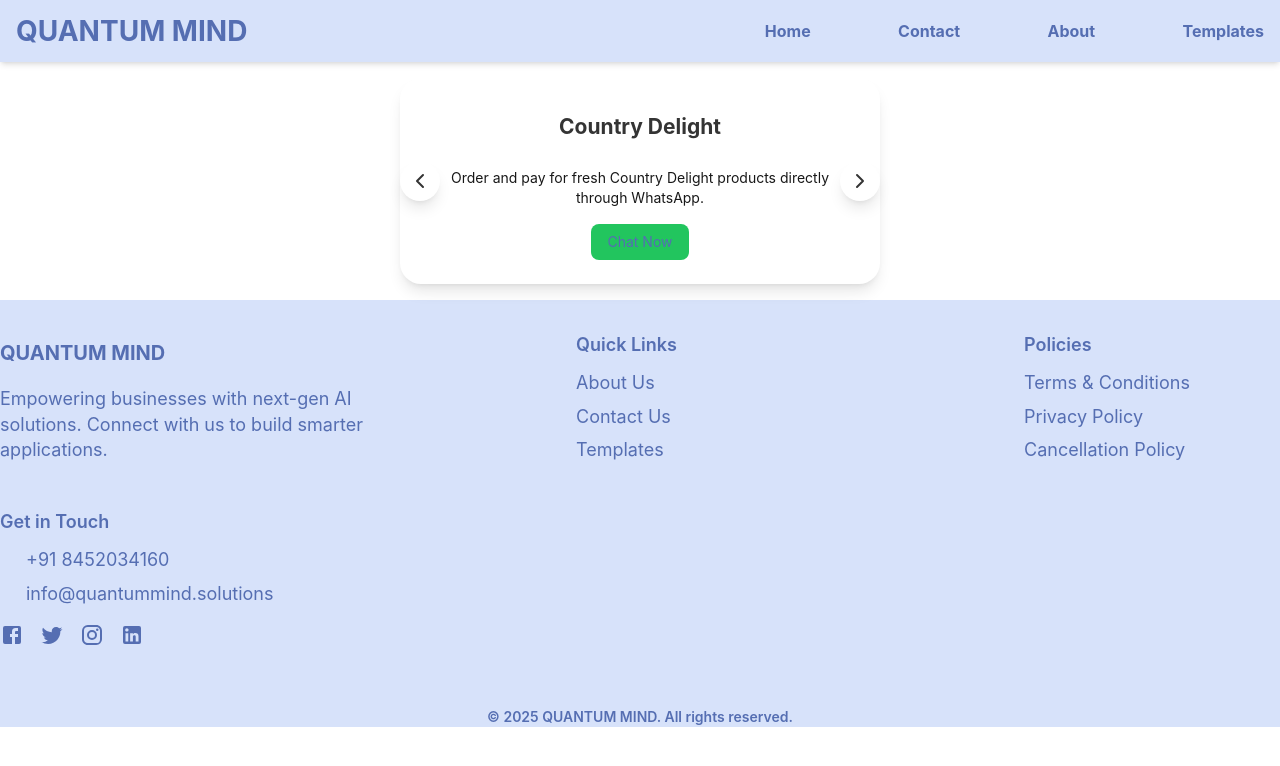
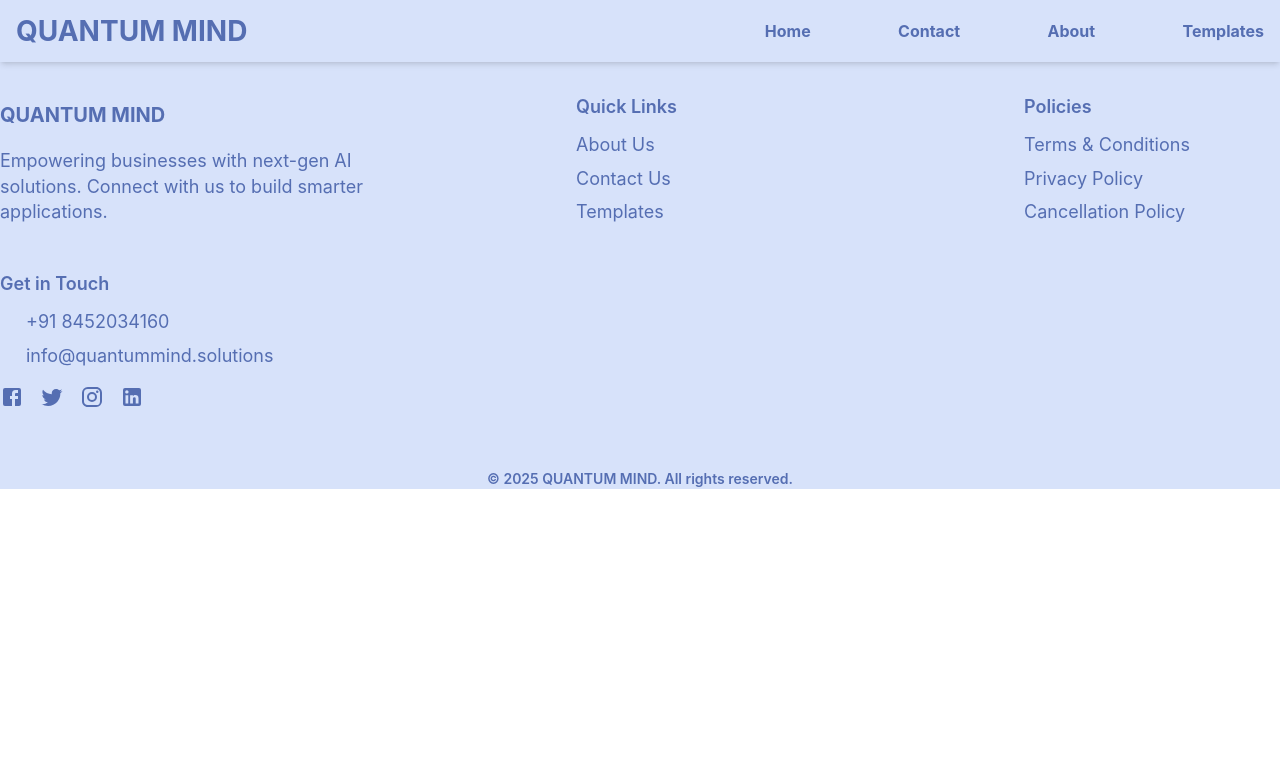
Before and after one commit to QuantumMind07/quantummind-website, a Next.js app in the folder frontend/: page /Templates in a window 1280 px wide. Shown: the top 766 px of the page. Built offline with nearby package versions, Linux system fonts and the light colour scheme; some icons are missing.

Commit message:
Templates Development

```diff
--- a/frontend/src/app/Templates/main.js
+++ b/frontend/src/app/Templates/main.js
@@ -1,62 +1,75 @@
-"use client";
-import React, { useEffect, useState } from "react";
-import { motion, AnimatePresence } from "framer-motion";
-import { ChevronLeft, ChevronRight } from "lucide-react";
+// "use client";
+// import React, { useEffect, useState } from "react";
+// import { motion, AnimatePresence } from "framer-motion";
+// import { ChevronLeft, ChevronRight } from "lucide-react";
 
-const bots = [
-    { name: "Axis Bank", link: "https://api.whatsapp.com/send/?phone=917036165000&text=Hi", description: "Access your Axis Bank account to check balances, open instant FDs, apply for loans, and more." },
-    { name: "Country Delight", link: "https://api.whatsapp.com/send/?phone=919107845105&text=Hi", description: "Order and pay for fresh Country Delight products directly through WhatsApp." },
-    { name: "Pristyn Care", link: "https://api.whatsapp.com/send/?phone=917428091471&text=Hi", description: "Easily book medical appointments with Pristyn Care for your health needs." },
-    { name: "Maggi Arabia", link: "https://api.whatsapp.com/send/?phone=971501889896&text=Hi", description: "Discover and learn delicious recipes from Maggi Arabia right on WhatsApp." },
-    { name: "Emaar Entertainment", link: "https://api.whatsapp.com/send/?phone=971800368378246&text=Hi", description: "Book tickets for shows and events at Emaar Entertainment directly through WhatsApp." },
-];
+// const bots = [
+//     { name: "Axis Bank", link: "https://api.whatsapp.com/send/?phone=917036165000&text=Hi", description: "Access your Axis Bank account to check balances, open instant FDs, apply for loans, and more." },
+//     { name: "Country Delight", link: "https://api.whatsapp.com/send/?phone=919107845105&text=Hi", description: "Order and pay for fresh Country Delight products directly through WhatsApp." },
+//     { name: "Pristyn Care", link: "https://api.whatsapp.com/send/?phone=917428091471&text=Hi", description: "Easily book medical appointments with Pristyn Care for your health needs." },
+//     { name: "Maggi Arabia", link: "https://api.whatsapp.com/send/?phone=971501889896&text=Hi", description: "Discover and learn delicious recipes from Maggi Arabia right on WhatsApp." },
+//     { name: "Emaar Entertainment", link: "https://api.whatsapp.com/send/?phone=971800368378246&text=Hi", description: "Book tickets for shows and events at Emaar Entertainment directly through WhatsApp." },
+// ];
 
-export function Carousel() {
-  const [index, setIndex] = useState(0);
+// export function Carousel() {
+//   const [index, setIndex] = useState(0);
 
-  const nextSlide = () => setIndex((prev) => (prev + 1) % bots.length);
-  const prevSlide = () => setIndex((prev) => (prev - 1 + bots.length) % bots.length);
+//   const nextSlide = () => setIndex((prev) => (prev + 1) % bots.length);
+//   const prevSlide = () => setIndex((prev) => (prev - 1 + bots.length) % bots.length);
 
-  useEffect(() => {
-    const interval = setInterval(nextSlide, 3000);
-    return () => clearInterval(interval);
-  }, []);
+//   useEffect(() => {
+//     const interval = setInterval(nextSlide, 3000);
+//     return () => clearInterval(interval);
+//   }, []);
 
+//   return (
+//     <div className="w-full max-w-lg mx-auto p-4 relative">
+//       <AnimatePresence mode="wait">
+//         <motion.div
+//           key={index}
+//           initial={{ opacity: 0, x: 50 }}
+//           animate={{ opacity: 1, x: 0 }}
+//           exit={{ opacity: 0, x: -50 }}
+//           transition={{ duration: 0.5 }}
+//           className="bg-white rounded-2xl shadow-lg p-6 text-center space-y-4"
+//         >
+//           <h2 className="text-2xl font-bold">{bots[index].name}</h2>
+//           <p className="text-gray-600">{bots[index].description}</p>
+//           <a
+//             href={bots[index].link}
+//             target="_blank"
+//             rel="noopener noreferrer"
+//             className="inline-block bg-green-500 text-white px-4 py-2 rounded-lg hover:bg-green-600 transition"
+//           >
+//             Chat Now
+//           </a>
+//         </motion.div>
+//       </AnimatePresence>
+//       <button
+//         onClick={prevSlide}
+//         className="absolute top-1/2 left-4 transform -translate-y-1/2 bg-white p-2 rounded-full shadow-lg hover:bg-gray-100"
+//       >
+//         <ChevronLeft size={24} />
+//       </button>
+//       <button
+//         onClick={nextSlide}
+//         className="absolute top-1/2 right-4 transform -translate-y-1/2 bg-white p-2 rounded-full shadow-lg hover:bg-gray-100"
+//       >
+//         <ChevronRight size={24} />
+//       </button>
+//     </div>
+//   );
+// }
+"use client"
+
+import React from 'react'
+
+const Templates = () => {
   return (
-    <div className="w-full max-w-lg mx-auto p-4 relative">
-      <AnimatePresence mode="wait">
-        <motion.div
-          key={index}
-          initial={{ opacity: 0, x: 50 }}
-          animate={{ opacity: 1, x: 0 }}
-          exit={{ opacity: 0, x: -50 }}
-          transition={{ duration: 0.5 }}
-          className="bg-white rounded-2xl shadow-lg p-6 text-center space-y-4"
-        >
-          <h2 className="text-2xl font-bold">{bots[index].name}</h2>
-          <p className="text-gray-600">{bots[index].description}</p>
-          <a
-            href={bots[index].link}
-            target="_blank"
-            rel="noopener noreferrer"
-            className="inline-block bg-green-500 text-white px-4 py-2 rounded-lg hover:bg-green-600 transition"
-          >
-            Chat Now
-          </a>
-        </motion.div>
-      </AnimatePresence>
-      <button
-        onClick={prevSlide}
-        className="absolute top-1/2 left-4 transform -translate-y-1/2 bg-white p-2 rounded-full shadow-lg hover:bg-gray-100"
-      >
-        <ChevronLeft size={24} />
-      </button>
-      <button
-        onClick={nextSlide}
-        className="absolute top-1/2 right-4 transform -translate-y-1/2 bg-white p-2 rounded-full shadow-lg hover:bg-gray-100"
-      >
-        <ChevronRight size={24} />
-      </button>
+    <div>
+
     </div>
-  );
+  )
 }
+
+export default Templates
--- a/frontend/src/app/Templates/page.js
+++ b/frontend/src/app/Templates/page.js
@@ -1,10 +1,10 @@
 import React from 'react';
-import { Carousel } from './main';
+import Templates from './main';
 
 export default function Page() {
   return (
     <div>
-      <Carousel />
+      <Templates />
     </div>
   );
 }
```
